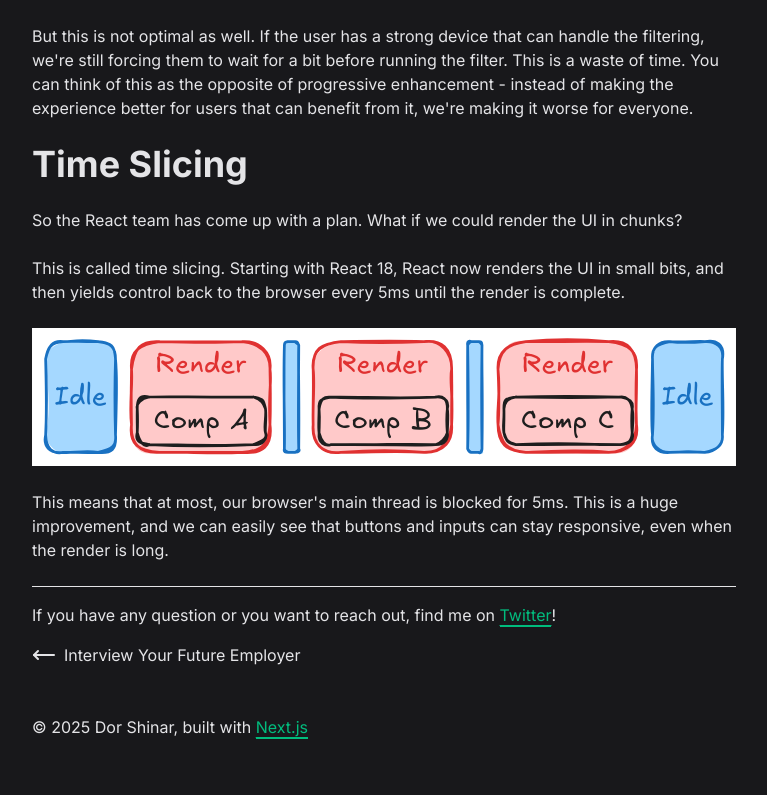
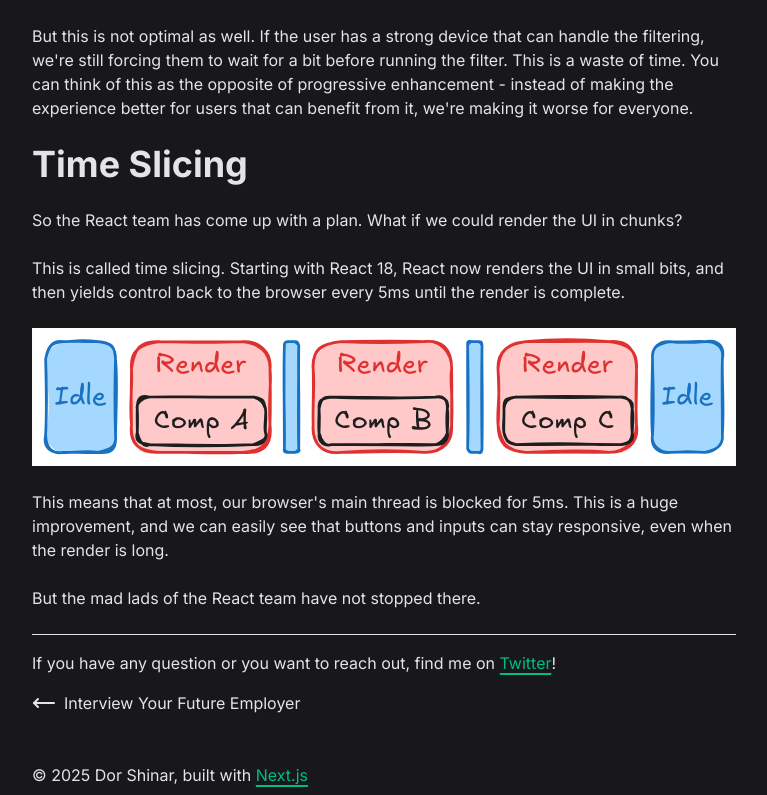
Before and after one commit to dorshinar/blog, a Next.js app: page /posts/why-use-effect-is-annoying in a window 1280 px wide. Shown: the part 3926-4721 px from the top of the page, without its empty margins (256-1023 px from the left). Before the commit the page ends 4673 px from the top, so only its background shows below. Built offline with nearby package versions, Linux system fonts and the light colour scheme.

Commit message:
useEffect is annoying

```diff
--- a/src/app/posts/why-use-effect-is-annoying/page.mdx
+++ b/src/app/posts/why-use-effect-is-annoying/page.mdx
@@ -129,4 +129,6 @@ This is called time slicing. Starting with React 18, React now renders the UI in
 
 This means that at most, our browser's main thread is blocked for 5ms. This is a huge improvement, and we can easily see that buttons and inputs can stay responsive, even when the render is long.
 
+But the mad lads of the React team have not stopped there.
+
 <PostFooter {...meta} />
```
